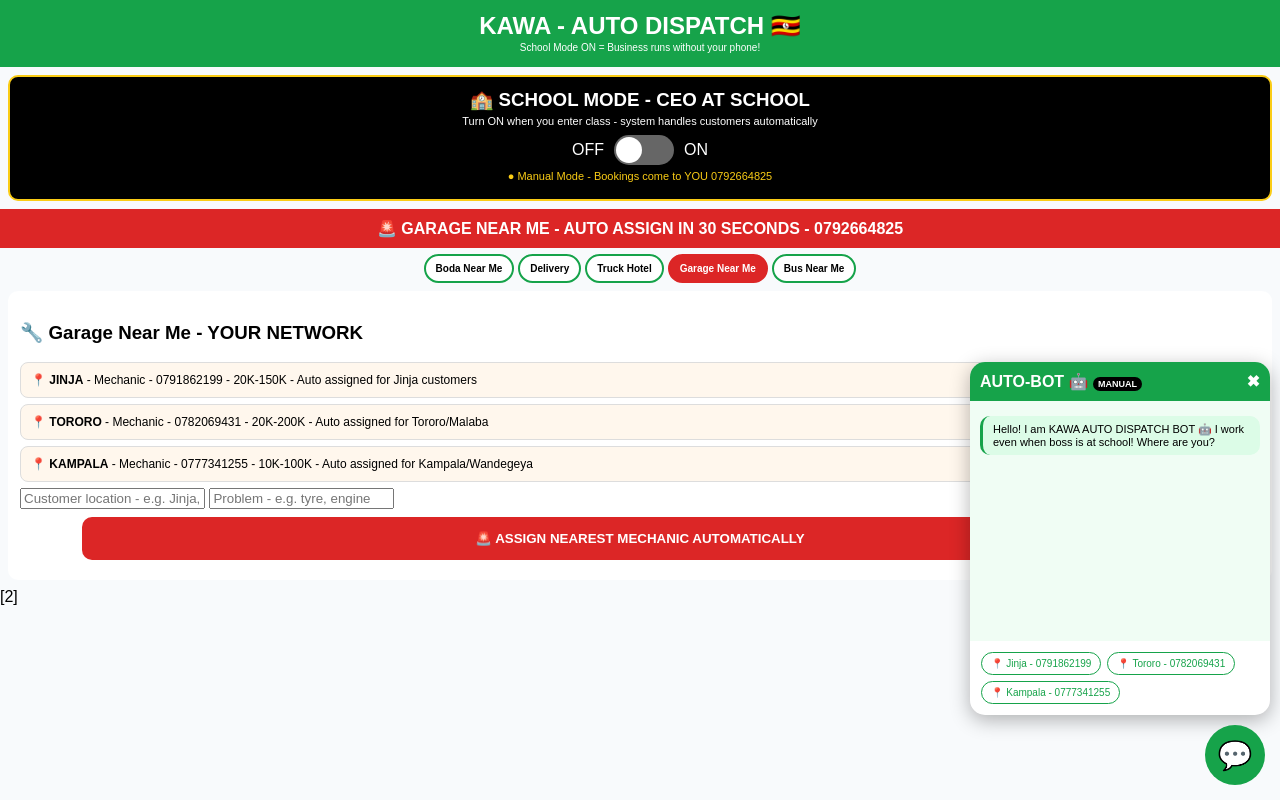
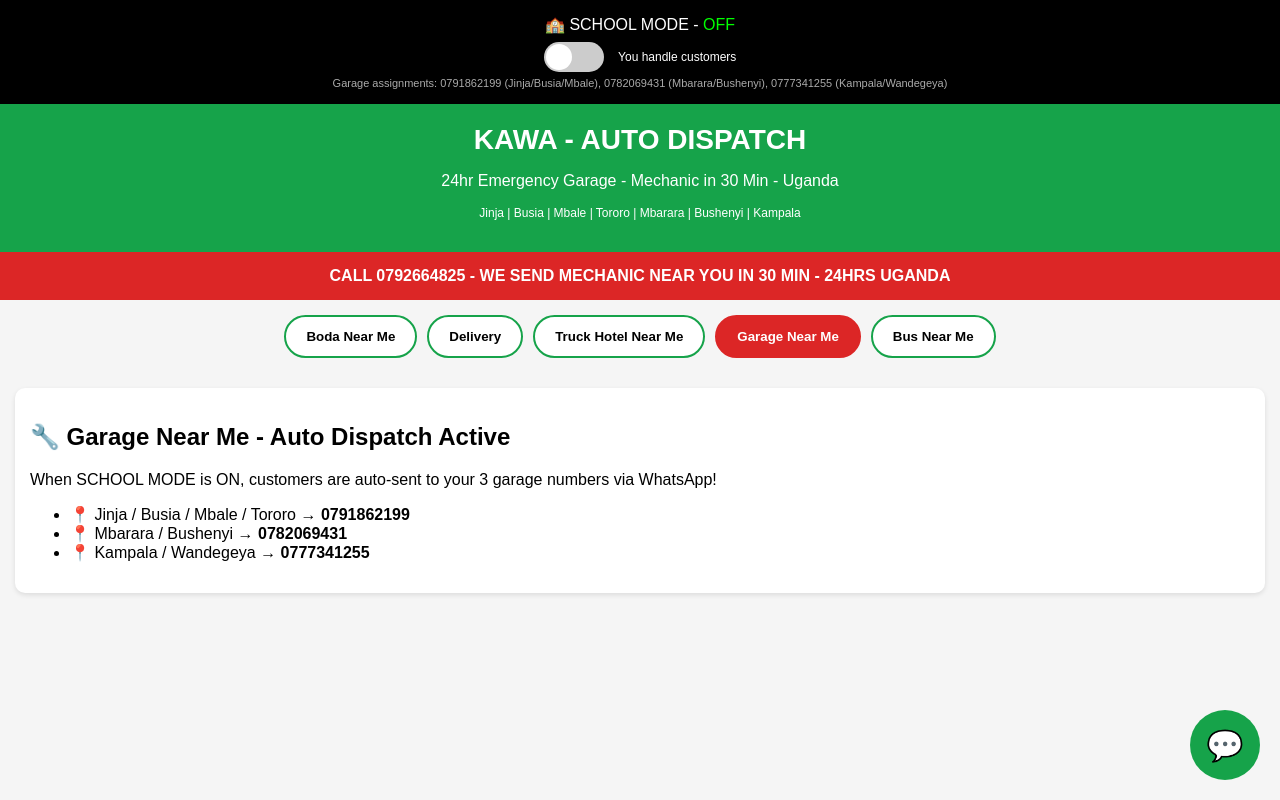
Before and after one commit to emmanuelkawa2026/emmanuelkawa2026, a plain HTML site: page index.html in a window 1280 px wide. Drawn offline with Linux system fonts and the light colour scheme.

Commit message:
Update index.html

```diff
--- a/index.html
+++ b/index.html
@@ -1,140 +1,117 @@
 <!DOCTYPE html>
 <html>
 <head>
-<meta charset="UTF-8">
+<meta charset="utf-8">
 <meta name="viewport" content="width=device-width,initial-scale=1">
 <title>KAWA - School Mode - Auto Dispatch Uganda</title>
 <style>
-body{margin:0;font-family:Arial;background:#f8fafc;padding-bottom:80px}
-header{background:#16a34a;color:#fff;padding:12px;text-align:center}
-.btn{background:#16a34a;color:#fff;padding:14px;text-decoration:none;border-radius:10px;display:block;margin:8px auto;font-weight:bold;text-align:center;width:90%;border:none;cursor:pointer}
-.emergency{background:#dc2626;color:#fff;padding:10px;text-align:center;font-weight:bold}
-.tabs{display:flex;justify-content:center;gap:4px;margin:6px;flex-wrap:wrap}
-.tab{padding:7px 10px;border-radius:20px;border:2px solid #16a34a;background:#fff;font-weight:bold;font-size:10px;cursor:pointer}
-.tab.active{background:#dc2626;color:#fff;border-color:#dc2626}
-.box{background:#fff;margin:8px;padding:12px;border-radius:10px}
-.card{border:1px solid #ddd;padding:10px;border-radius:8px;margin:6px 0;background:#fff7ed;font-size:12px}
-.school{background:#000;color:#fff;padding:12px;border-radius:10px;margin:8px;text-align:center;border:2px solid #facc15}
-.switch{width:60px;height:30px;background:#666;border-radius:20px;position:relative;display:inline-block;cursor:pointer}
-.switch.on{background:#16a34a}
-.dot{width:26px;height:26px;background:#fff;border-radius:50%;position:absolute;top:2px;left:2px;transition:0.3s}
-.switch.on.dot{left:32px}
-#chatBtn{position:fixed;bottom:15px;right:15px;background:#16a34a;color:#fff;width:60px;height:60px;border-radius:50%;border:none;font-size:28px;cursor:pointer;z-index:999}
-#chatBox{position:fixed;bottom:85px;right:10px;width:300px;background:#fff;border-radius:15px;box-shadow:0 5px 20px rgba(0,0,0,0.3);display:none;z-index:998;overflow:hidden}
-#chatHead{background:#16a34a;color:#fff;padding:10px;font-weight:bold;display:flex;justify-content:space-between}
-#chatBody{height:220px;overflow-y:auto;padding:10px;background:#f0fdf4}
-.msg{padding:7px 10px;border-radius:10px;margin:5px 0;font-size:11px}
-.bot{background:#dcfce7;border-left:3px solid #16a34a}
-.user{background:#16a34a;color:#fff;text-align:right;margin-left:15px}
-.quickBtn{background:#fff;border:1px solid #16a34a;color:#16a34a;padding:5px 9px;border-radius:15px;font-size:10px;margin:3px;cursor:pointer;display:inline-block}
-.track{background:#fef3c7;border:2px dashed #f59e0b;padding:10px;border-radius:10px;margin:8px 0;font-size:11px}
+body{margin:0;font-family:Arial;background:#f5f5f5}
+.school-box{background:#000;color:#fff;padding:15px;text-align:center;position:sticky;top:0;z-index:99}
+.switch{width:60px;height:30px;background:#ccc;border-radius:15px;position:relative;display:inline-block;vertical-align:middle;cursor:pointer}
+.switch.on{background:#00ff00}
+.switch-btn{width:26px;height:26px;background:#fff;border-radius:50%;position:absolute;top:2px;left:2px;transition:0.3s}
+.switch.on .switch-btn{left:32px}
+.header{background:#16a34a;color:#fff;padding:20px;text-align:center}
+.header h1{margin:0;font-size:28px}
+.alert{background:#dc2626;color:#fff;padding:15px;text-align:center;font-weight:bold}
+.btns{display:flex;flex-wrap:wrap;gap:10px;justify-content:center;padding:15px}
+.btn{padding:12px 20px;border-radius:25px;border:2px solid #16a34a;background:#fff;font-weight:bold;cursor:pointer}
+.btn.active{background:#dc2626;color:#fff;border-color:#dc2626}
+.card{background:#fff;margin:15px;padding:15px;border-radius:10px;box-shadow:0 2px 5px rgba(0,0,0,0.1)}
+.chat-btn{position:fixed;bottom:20px;right:20px;width:70px;height:70px;background:#16a34a;border-radius:50%;display:flex;align-items:center;justify-content:center;font-size:30px;color:#fff;cursor:pointer;z-index:90}
+#chatBox{display:none;position:fixed;bottom:100px;right:15px;left:15px;background:#fff;border-radius:15px;box-shadow:0 5px 20px rgba(0,0,0,0.3);z-index:95;max-height:70vh;overflow:auto}
+.chat-head{background:#16a34a;color:#fff;padding:15px;border-radius:15px 15px 0 0;font-weight:bold}
+.chat-body{padding:15px}
+.loc-btn{display:block;width:100%;padding:12px;margin:8px 0;background:#f0fdf4;border:1px solid #16a34a;border-radius:8px;text-align:left;cursor:pointer}
 </style>
 </head>
 <body>
-<header>
-<h2 style="margin:0">KAWA - AUTO DISPATCH 🇺🇬</h2>
-<p style="margin:2px;font-size:10px">School Mode ON = Business runs without your phone!</p>
-</header>
-<div class="school">
-<h3 style="margin:0">🏫 SCHOOL MODE - CEO AT SCHOOL</h3>
-<p style="font-size:11px;margin:4px">Turn ON when you enter class - system handles customers automatically</p>
-<div style="display:flex;align-items:center;justify-content:center;gap:10px;margin-top:8px">
-<span>OFF</span><div id="schoolSwitch" class="switch" onclick="toggleSchool()"><div class="dot"></div></div><span>ON</span>
+<div class="school-box">
+<div>🏫 SCHOOL MODE - <span id="modeText">OFF</span></div>
+<div style="margin-top:8px">
+<div class="switch" id="schoolSwitch" onclick="toggleSchool()"><div class="switch-btn"></div></div>
+<span style="margin-left:10px;font-size:12px" id="schoolDesc">You handle customers</span>
 </div>
-<p id="schoolStatus" style="font-size:11px;color:#facc15;margin:5px 0">● Manual Mode - Bookings come to YOU 0792664825</p>
+<div style="font-size:11px;margin-top:5px;color:#aaa">Garage assignments: 0791862199 (Jinja/Busia/Mbale), 0782069431 (Mbarara/Bushenyi), 0777341255 (Kampala/Wandegeya)</div>
 </div>
-<div class="emergency">🚨 GARAGE NEAR ME - AUTO ASSIGN IN 30 SECONDS - 0792664825</div>
-<div class="tabs">
-<button class="tab" id="t-boda" onclick="showTab('boda')">Boda Near Me</button>
-<button class="tab" id="t-delivery" onclick="showTab('delivery')">Delivery</button>
-<button class="tab" id="t-truck" onclick="showTab('truck')">Truck Hotel</button>
-<button class="tab active" id="t-garage" onclick="showTab('garage')">Garage Near Me</button>
-<button class="tab" id="t-upcountry" onclick="showTab('upcountry')">Bus Near Me</button>
+<div class="header">
+<h1>KAWA - AUTO DISPATCH</h1>
+<p>24hr Emergency Garage - Mechanic in 30 Min - Uganda</p>
+<p style="font-size:12px">Jinja | Busia | Mbale | Tororo | Mbarara | Bushenyi | Kampala</p>
 </div>
-<div id="boda" style="display:none"><div class="box"><h3>🛵 Boda Near Me - Auto Dispatch</h3><input id="b_from" placeholder="From - e.g. Wandegeya"><input id="b_to" placeholder="To - e.g. Nakawa"><button class="btn" onclick="dispatch('Boda', 'b_from', 'b_to')">BOOK & AUTO ASSIGN</button><div id="b_track"></div></div></div>
-<div id="delivery" style="display:none"><div class="box"><h3>📦 Delivery Near Me - Auto Dispatch</h3><input id="d_what" placeholder="What to deliver?"><input id="d_from" placeholder="Pickup"><input id="d_to" placeholder="Drop"><button class="btn" style="background:#ea580c" onclick="dispatch('Delivery','d_from','d_to')">BOOK & AUTO ASSIGN</button><div id="d_track"></div></div></div>
-<div id="truck" style="display:none"><div class="box"><h3>🚚 Truck Hotel Near Me</h3><div class="card">Parking - Book auto</div><button class="btn" onclick="dispatch('Truck Hotel','', '')">BOOK TRUCK HOTEL</button><div id="t_track"></div></div></div>
-<div id="garage" style="display:block"><div class="box"><h3>🔧 Garage Near Me - YOUR NETWORK</h3>
-<div class="card">📍 <b>JINJA</b> - Mechanic - 0791862199 - 20K-150K - Auto assigned for Jinja customers</div>
-<div class="card">📍 <b>TORORO</b> - Mechanic - 0782069431 - 20K-200K - Auto assigned for Tororo/Malaba</div>
-<div class="card">📍 <b>KAMPALA</b> - Mechanic - 0777341255 - 10K-100K - Auto assigned for Kampala/Wandegeya</div>
-<input id="g_loc" placeholder="Customer location - e.g. Jinja, Tororo, Kampala">
-<input id="g_prob" placeholder="Problem - e.g. tyre, engine">
-<button class="btn" style="background:#dc2626" onclick="dispatch('Garage','g_loc','g_prob')">🚨 ASSIGN NEAREST MECHANIC AUTOMATICALLY</button>
-<div id="g_track"></div>
-</div></div>
-<div id="upcountry" style="display:none"><div class="box"><h3>🚌 Bus Near Me</h3><input id="u_from" placeholder="From"><input id="u_to" placeholder="To"><button class="btn" onclick="dispatch('Bus','u_from','u_to')">BOOK BUS</button><div id="u_track"></div></div></div>
-<button id="chatBtn" onclick="toggleChat()">💬</button>
+<div class="alert">CALL 0792664825 - WE SEND MECHANIC NEAR YOU IN 30 MIN - 24HRS UGANDA</div>
+<div class="btns">
+<button class="btn">Boda Near Me</button>
+<button class="btn">Delivery</button>
+<button class="btn">Truck Hotel Near Me</button>
+<button class="btn active">Garage Near Me</button>
+<button class="btn">Bus Near Me</button>
+</div>
+<div class="card">
+<h2>🔧 Garage Near Me - Auto Dispatch Active</h2>
+<p>When SCHOOL MODE is ON, customers are auto-sent to your 3 garage numbers via WhatsApp!</p>
+<ul>
+<li>📍 Jinja / Busia / Mbale / Tororo → <b>0791862199</b></li>
+<li>📍 Mbarara / Bushenyi → <b>0782069431</b></li>
+<li>📍 Kampala / Wandegeya → <b>0777341255</b></li>
+</ul>
+</div>
+<div class="chat-btn" onclick="openChat()">💬</div>
 <div id="chatBox">
-<div id="chatHead"><span>AUTO-BOT 🤖 <span id="botMode" style="font-size:9px;background:#000;padding:2px 5px;border-radius:10px">MANUAL</span></span><span onclick="toggleChat()">✖</span></div>
-<div id="chatBody"></div>
-<div style="padding:8px"><div id="quick"></div></div>
+<div class="chat-head">KAWA Auto-Reply BOT <span style="float:right;cursor:pointer" onclick="closeChat()">✕</span></div>
+<div class="chat-body">
+<p><b>Welcome to KAWA Auto Dispatch!</b></p>
+<p id="botMsg">Select your location - we send nearest garage in 30 min!</p>
+<button class="loc-btn" onclick="sendGarage('Jinja','0791862199')">📍 Jinja - Garage 0791862199</button>
+<button class="loc-btn" onclick="sendGarage('Busia Border','0791862199')">📍 Busia Border - Garage 0791862199</button>
+<button class="loc-btn" onclick="sendGarage('Mbale','0791862199')">📍 Mbale - Garage 0791862199</button>
+<button class="loc-btn" onclick="sendGarage('Tororo','0791862199')">📍 Tororo - Garage 0791862199</button>
+<button class="loc-btn" onclick="sendGarage('Mbarara','0782069431')">📍 Mbarara - Garage 0782069431</button>
+<button class="loc-btn" onclick="sendGarage('Bushenyi','0782069431')">📍 Bushenyi - Garage 0782069431</button>
+<button class="loc-btn" onclick="sendGarage('Kampala Wandegeya','0777341255')">📍 Kampala Wandegeya - Garage 0777341255</button>
+<div id="result" style="margin-top:15px;padding:10px;background:#f0fdf4;display:none"></div>
+</div>
 </div>
 <script>
-const garages = [
- {town:'jinja', name:'Jinja Mechanic', phone:'256791862199', price:'30K', time:'20 min'},
- {town:'tororo', name:'Tororo Mechanic', phone:'256782069431', price:'40K', time:'25 min'},
- {town:'kampala', name:'Kampala Mechanic Wandegeya', phone:'256777341255', price:'20K', time:'15 min'},
- {town:'busia', name:'Busia Border Mechanic', phone:'256791862199', price:'40K', time:'25 min'},
- {town:'mbale', name:'Mbale Mechanic', phone:'256782069431', price:'35K', time:'20 min'},
- {town:'mbarara', name:'Mbarara Mechanic', phone:'256777341255', price:'40K', time:'20 min'}
-];
-let schoolMode = false;
+let schoolOn = localStorage.getItem('kawaSchool') === 'on';
+updateSchoolUI();
 function toggleSchool(){
- schoolMode =!schoolMode;
- document.getElementById('schoolSwitch').classList.toggle('on');
- document.getElementById('schoolStatus').innerText = schoolMode? '● SCHOOL MODE ON - Auto dispatch to garages! You are free! 🎉' : '● Manual Mode - Bookings come to YOU 0792664825';
- document.getElementById('botMode').innerText = schoolMode? 'SCHOOL AUTO' : 'MANUAL';
- if(schoolMode){addMsg('🏫 School Mode ON! I will handle customers. Go to class! I auto-assign to your 3 garages.', 'bot');}
+schoolOn = !schoolOn;
+localStorage.setItem('kawaSchool', schoolOn ? 'on' : 'off');
+updateSchoolUI();
 }
-function showTab(id){['boda','delivery','truck','garage','upcountry'].forEach(x=>{document.getElementById(x).style.display=x==id?'block':'none';document.getElementById('t-'+x).classList.remove('active');});document.getElementById(id).style.display='block';document.getElementById('t-'+id).classList.add('active');}
-function toggleChat(){var b=document.getElementById('chatBox');b.style.display=b.style.display=='none' || b.style.display==''?'block':'none';}
-function addMsg(t,w){var d=document.getElementById('chatBody');var m=document.createElement('div');m.className='msg '+w;m.innerText=t;d.appendChild(m);d.scrollTop=d.scrollHeight;}
-function setQuick(o){var q=document.getElementById('quick');q.innerHTML='';o.forEach(x=>{var b=document.createElement('span');b.className='quickBtn';b.innerText=x.t;b.onclick=x.f;q.appendChild(b);});}
-function findGarage(location){
- location=location.toLowerCase();
- let found = garages.find(g=>location.includes(g.town));
- if(!found) found = garages;
- return found;
+function updateSchoolUI(){
+const sw = document.getElementById('schoolSwitch');
+const txt = document.getElementById('modeText');
+const desc = document.getElementById('schoolDesc');
+const bot = document.getElementById('botMsg');
+if(schoolOn){
+sw.classList.add('on');
+txt.textContent = 'ON - AUTO DISPATCH';
+txt.style.color = '#ff4444';
+desc.textContent = 'Customers auto-sent to your 3 garages!';
+if(bot) bot.textContent = '🏫 SCHOOL MODE ON - You are at school. I will auto-dispatch customers to your garage team via WhatsApp!';
+}else{
+sw.classList.remove('on');
+txt.textContent = 'OFF';
+txt.style.color = '#00ff00';
+desc.textContent = 'You handle customers';
+if(bot) bot.textContent = 'Select your location - we send nearest garage in 30 min!';
 }
-function dispatch(service, fromId, toId){
- let loc = fromId? document.getElementById(fromId).value : 'Kampala';
- if(!loc) loc = 'Kampala';
- let detail = toId? document.getElementById(toId).value : '';
- let garage = findGarage(loc);
- let trackId = 'KAWA-'+Math.floor(1000+Math.random()*9000);
- let msg = `TRACKING ${trackId}\nService: ${service} Near Me in ${loc}\nProblem: ${detail}\n\nCustomer needs help!`;
- let trackHtml = `<div class="track">
- ✅ <b>AUTO ASSIGNED! ID: ${trackId}</b><br>
- 📍 Location: ${loc}<br>
- 🔧 Assigned: ${garage.name}<br>
- 📞 Garage: ${garage.phone}<br>
- ⏱️ Arriving: ${garage.time}<br>
- 💰 Price: ${garage.price} (pay after work)<br>
- ${schoolMode? '🏫 CEO at school - System auto-handling!' : '📲 CEO notified - 0792664825'}<br><br>
- <button onclick="window.open('https://wa.me/${garage.phone}?text=${encodeURIComponent(msg)}','_blank')" style="background:#16a34a;color:#fff;border:none;padding:8px 12px;border-radius:8px;width:100%;margin:3px 0">📲 CONTACT ASSIGNED MECHANIC NOW</button>
- <button onclick="window.open('https://wa.me/256792664825?text=Feedback%20for%20${trackId}%20-${garage.name}%20assigned','_blank')" style="background:#000;color:#fff;border:none;padding:8px 12px;border-radius:8px;width:100%">💬 SEND FEEDBACK TO CUSTOMER</button>
- </div>`;
- if(service=='Garage') document.getElementById('g_track').innerHTML=trackHtml;
- if(service=='Boda') document.getElementById('b_track').innerHTML=trackHtml;
- if(service=='Delivery') document.getElementById('d_track').innerHTML=trackHtml;
- if(service=='Truck Hotel') document.getElementById('t_track').innerHTML=trackHtml;
- if(service=='Bus') document.getElementById('u_track').innerHTML=trackHtml;
- if(schoolMode){
-   setTimeout(()=>{
-     window.open(`https://wa.me/${garage.phone}?text=${encodeURIComponent('🚨 NEW KAWA CUSTOMER! '+service+' in '+loc+' - '+detail+' - Call customer ASAP! Track:'+trackId)}`,'_blank');
-     addMsg(`✅ Auto-dispatched to ${garage.name} (${garage.phone}) for ${loc}. Customer got tracking ${trackId}. You can stay in class!`, 'bot');
-   },800);
- } else {
-   addMsg(`✅ Customer in ${loc} assigned to ${garage.name}. Tracking ${trackId} created.`, 'bot');
-   window.open(`https://wa.me/256792664825?text=${encodeURIComponent(msg+' Assigned to '+garage.name)}`,'_blank');
- }
- setTimeout(()=>{
-   document.getElementById('chatBox').style.display='block';
-   addMsg(`🎉 Your ${service} Near Me in ${loc} is confirmed!\nID: ${trackId}\nMechanic ${garage.name} is coming in ${garage.time}!\nHe will call you now. Price ${garage.price}`, 'bot');
- },500);
 }
-setTimeout(()=>{document.getElementById('chatBox').style.display='block';addMsg('Hello! I am KAWA AUTO DISPATCH BOT 🤖 I work even when boss is at school! Where are you?', 'bot');setQuick([{t:'📍 Jinja - 0791862199',f:()=>{document.getElementById('g_loc').value='Jinja';showTab('garage');}},{t:'📍 Tororo - 0782069431',f:()=>{document.getElementById('g_loc').value='Tororo';showTab('garage');}},{t:'📍 Kampala - 0777341255',f:()=>{document.getElementById('g_loc').value='Kampala';showTab('garage');}}])},3000);
+function openChat(){document.getElementById('chatBox').style.display='block'}
+function closeChat(){document.getElementById('chatBox').style.display='none'}
+function sendGarage(location, number){
+const result = document.getElementById('result');
+result.style.display = 'block';
+if(schoolOn){
+result.innerHTML = `✅ <b>SCHOOL MODE ON</b><br>📍 ${location}<br>Auto-dispatching to Garage: <b>${number}</b><br><br><a href="https://wa.me/256${number.substring(1)}?text=KAWA%20Customer%20from%20${encodeURIComponent(location)}%20needs%20garage%20in%2030min" style="display:inline-block;background:#25D366;color:#fff;padding:10px 15px;border-radius:5px;text-decoration:none">📲 Send WhatsApp to ${number}</a><br><br><small>Customer sees: Boss is at school, but garage ${number} is coming in 30 min!</small>`;
+window.open(`https://wa.me/256${number.substring(1)}?text=KAWA%20Customer%20from%20${encodeURIComponent(location)}%20needs%20garage%20in%2030min%20-%20SCHOOL%20MODE%20AUTO`, '_blank');
+}else{
+result.innerHTML = `📍 ${location}<br>Garage: <b>${number}</b><br><br><a href="https://wa.me/256${number.substring(1)}?text=Customer%20from%20${encodeURIComponent(location)}%20needs%20garage" style="display:inline-block;background:#25D366;color:#fff;padding:10px 15px;border-radius:5px;text-decoration:none">📲 WhatsApp ${number}</a>`;
+window.open(`https://wa.me/256${number.substring(1)}?text=Customer%20from%20${encodeURIComponent(location)}%20needs%20garage`, '_blank');
+}
+}
 </script>
 </body>
-</html>[2]
+</html>
```
